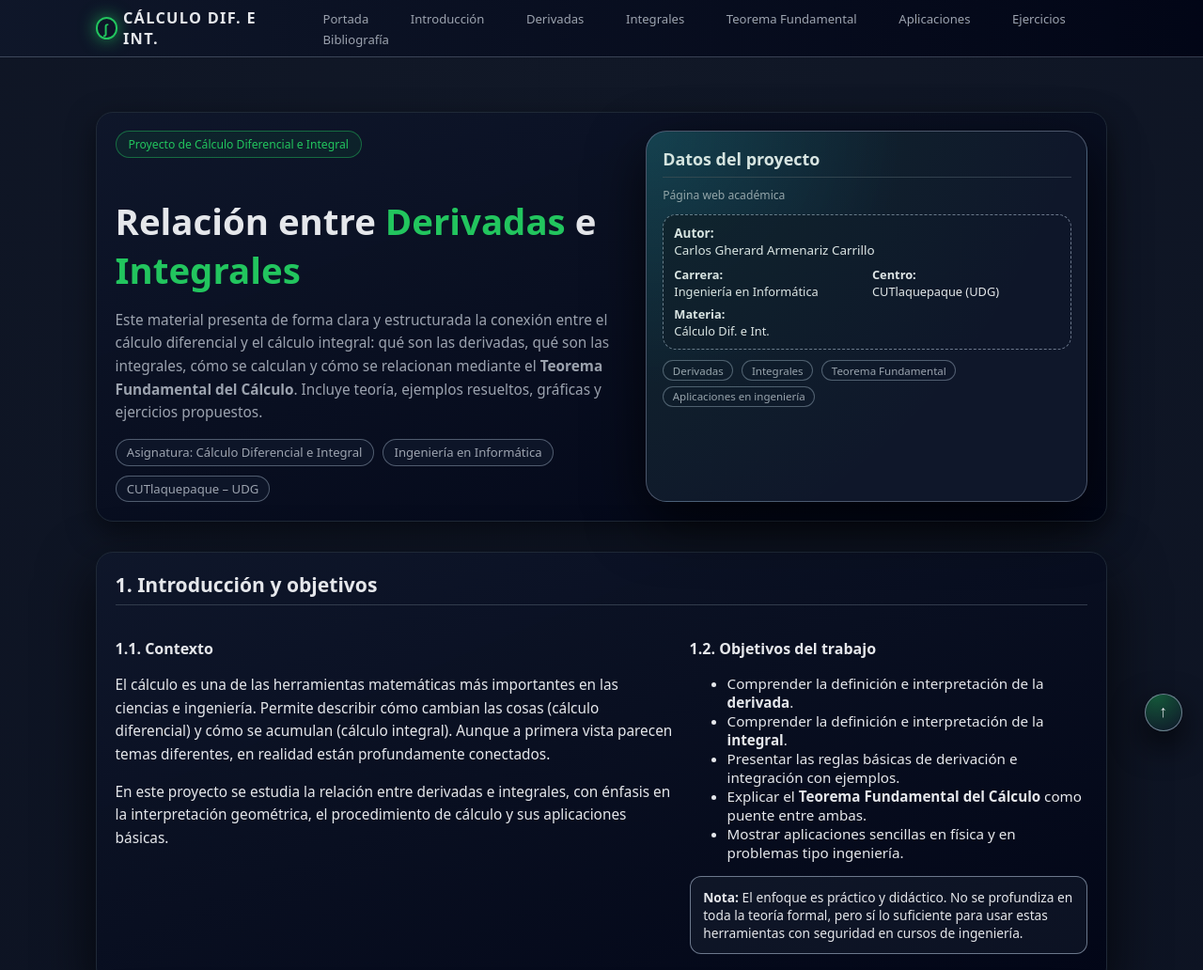
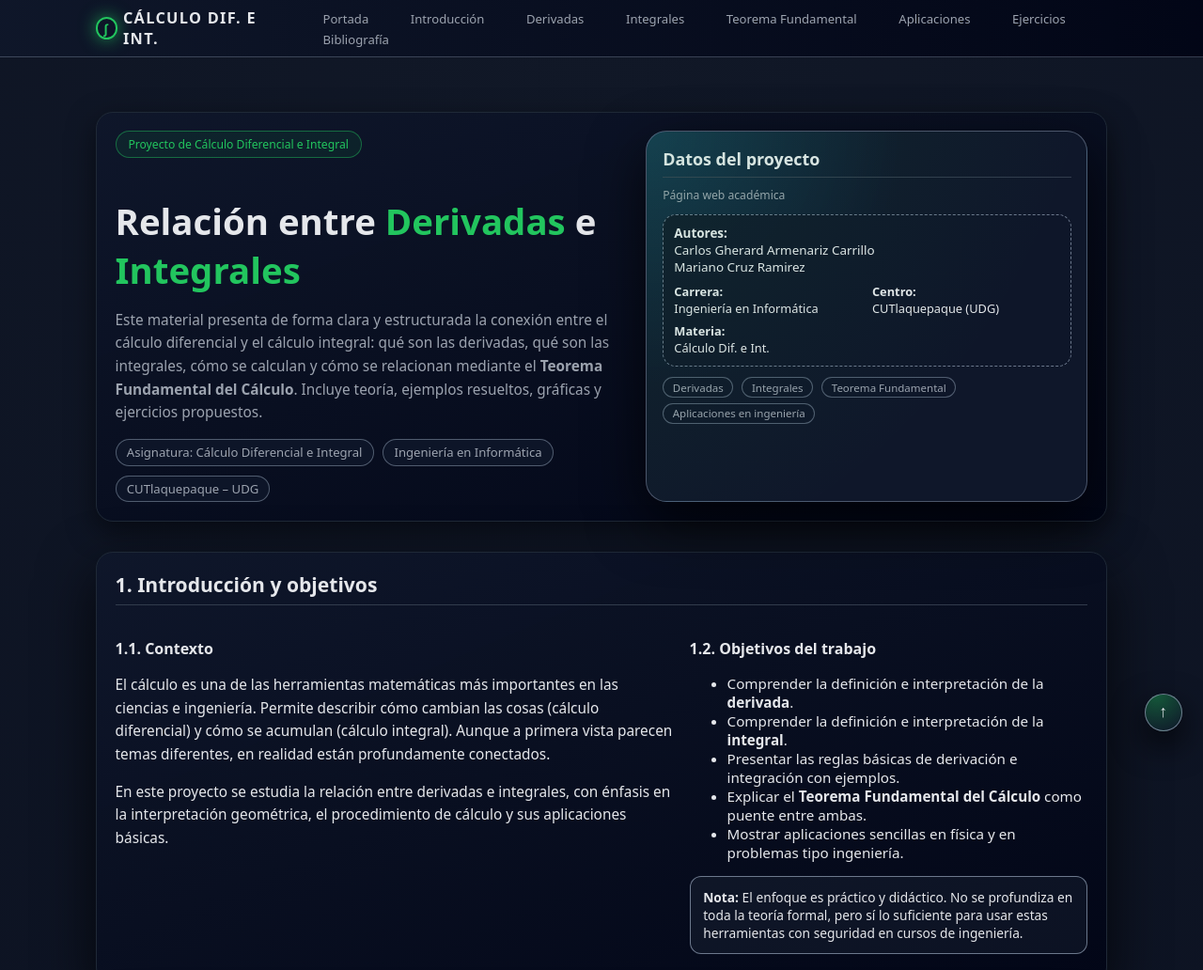
Before and after one commit to Gherard-00/calculo-derivadas-integrales, a plain HTML site: page index.html in a window 1280 px wide. Shown: the top 1032 px of the page at 94% size. Drawn offline with nearby package versions, Linux system fonts and the light colour scheme.

Commit message:
Update index.html to add second author (Mariano Cruz Ramirez)

```diff
--- a/index.html
+++ b/index.html
@@ -5,7 +5,7 @@
     <title>Cálculo Diferencial e Integral – Derivadas e Integrales</title>
     <meta name="viewport" content="width=device-width, initial-scale=1" />
     <meta name="description" content="Proyecto de Cálculo Diferencial e Integral: relación entre derivadas e integrales, teoría, ejemplos, aplicaciones y ejercicios." />
-    <meta name="author" content="Carlos Gherard Armenariz Carrillo" />
+    <meta name="author" content="Carlos Gherard Armenariz Carrillo, Mariano Cruz Ramirez" />
     <meta name="keywords" content="cálculo diferencial, cálculo integral, derivadas, integrales, teorema fundamental del cálculo, ingeniería en informática" />
 
     <!-- Estilos -->
@@ -465,8 +465,9 @@
                 <h2>Datos del proyecto</h2>
                 <small>Página web académica</small>
                 <div class="author-block">
-                    <strong>Autor:</strong><br />
-                    Carlos Gherard Armenariz Carrillo
+                    <strong>Autores:</strong><br />
+                    Carlos Gherard Armenariz Carrillo<br />
+                    Mariano Cruz Ramirez
                     <div class="mini-grid">
                         <div><strong>Carrera:</strong><br />Ingeniería en Informática</div>
                         <div><strong>Centro:</strong><br />CUTlaquepaque (UDG)</div>
@@ -1206,7 +1207,7 @@
 
 <footer>
     Proyecto web de Cálculo Diferencial e Integral — Relación entre Derivadas e Integrales.<br />
-    Autor: Carlos Gherard Armenariz Carrillo · Ingeniería en Informática · CUTlaquepaque, UDG.
+    Autores: Carlos Gherard Armenariz Carrillo y Mariano Cruz Ramirez · Ingeniería en Informática · CUTlaquepaque, UDG.
 </footer>
 
 </body>
```
